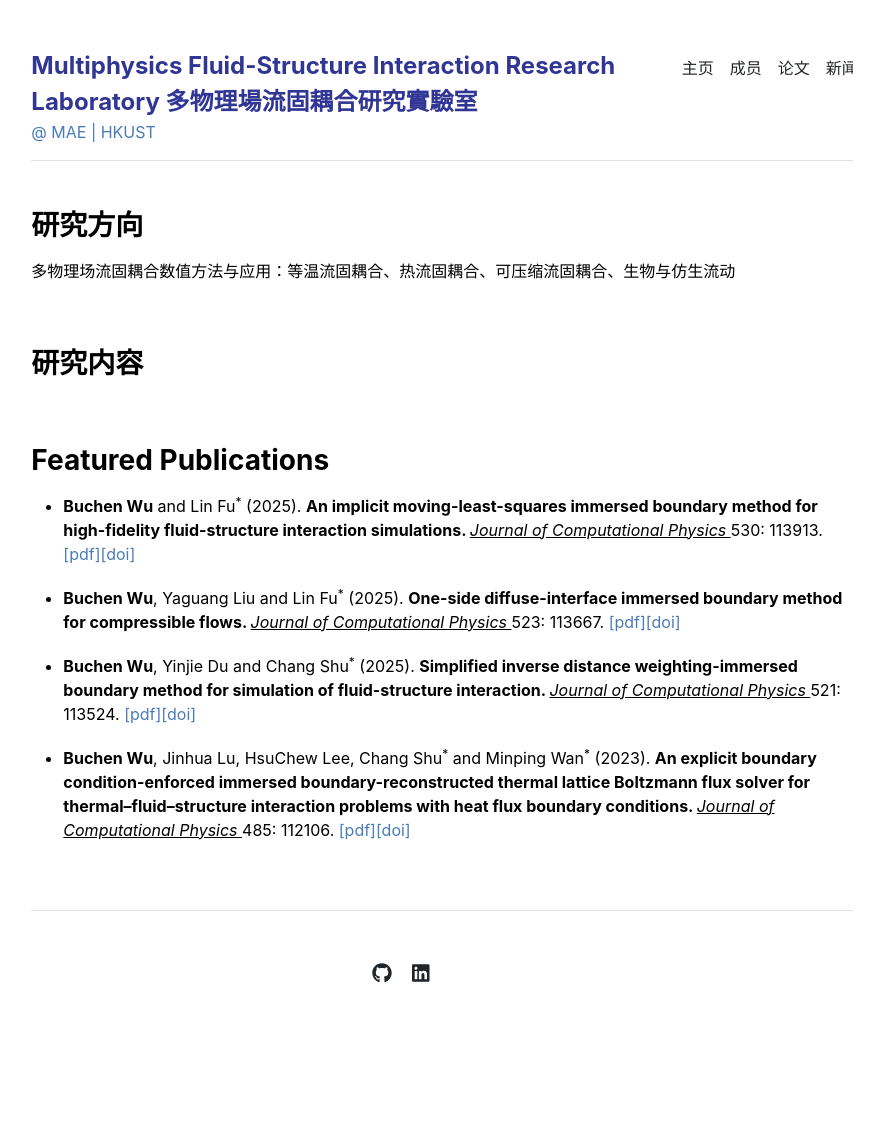
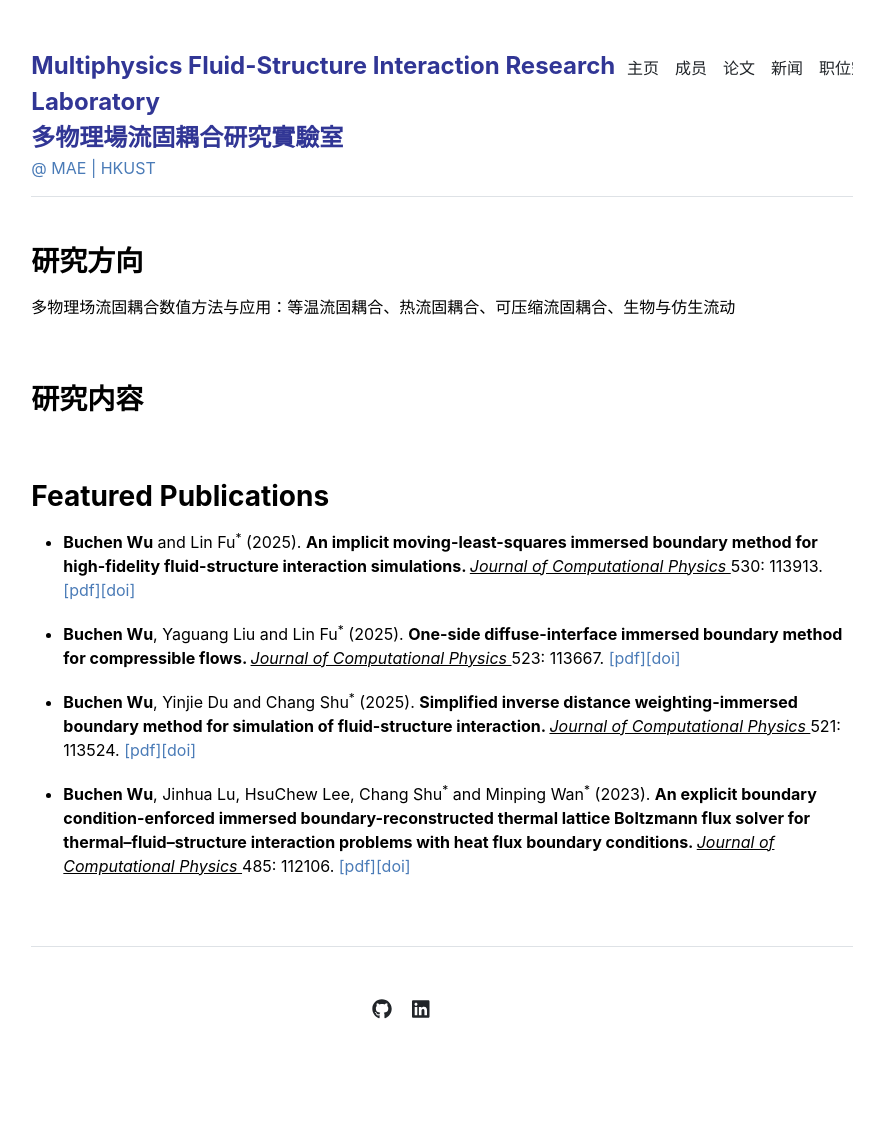
Before and after one commit to buchenwu/buchenwu.github.io, a Jekyll site: the page built from index.md, in a window 1280 px wide. Shown: the whole page, without its empty margins (198-1082 px from the left). Built offline with Jekyll 4.4.1, drawn with Linux system fonts in a browser that asks for light colours; before the commit the page ends 1085 px from its top, so only the background shows below that.

```diff
--- a/_config.yml
+++ b/_config.yml
@@ -1,6 +1,6 @@
 url: "http://wu-researchgroup.com" # the base hostname & protocol for your site, e.g. http://example.com
 baseurl: "" # the subpath of your site, e.g. /blog
-title: "Multiphysics Fluid-Structure Interaction Research Laboratory 多物理場流固耦合研究實驗室" # the name of your site, e.g. ACME Corp.
+title: "Multiphysics Fluid-Structure Interaction Research Laboratory <br> 多物理場流固耦合研究實驗室" # the name of your site, e.g. ACME Corp.
 description: "@ MAE | HKUST"
 
 # Homepage limit posts
```
